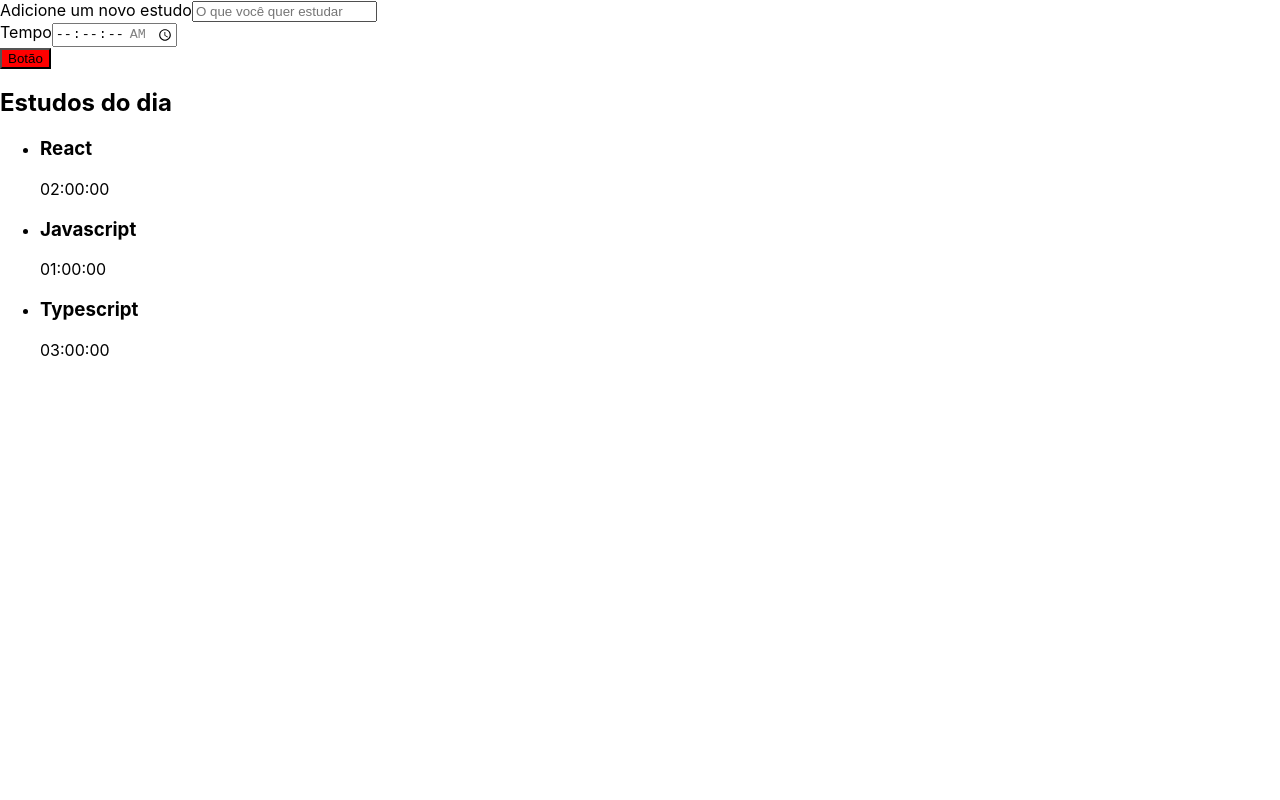
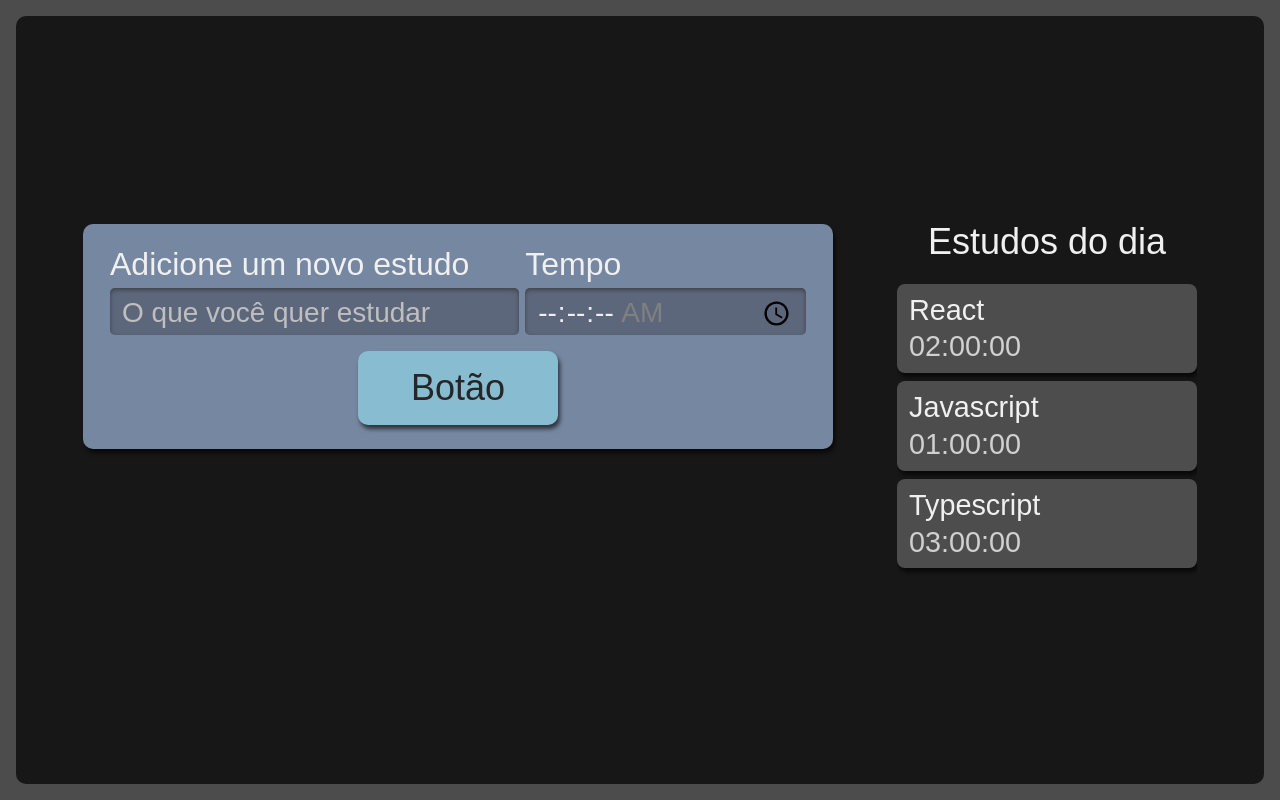
Before and after one commit to Rafaelgeomo/alura-studies, a React (Create React App) app: page / in a window 1280 px wide. Built offline with nearby package versions, Linux system fonts and the light colour scheme.

Commit message:
estilizando atraves do scss

```diff
--- a/package.json
+++ b/package.json
@@ -33,5 +33,8 @@
       "last 1 firefox version",
       "last 1 safari version"
     ]
+  },
+  "devDependencies": {
+    "sass": "^1.69.5"
   }
 }
--- a/src/App.tsx
+++ /dev/null
@@ -1,14 +0,0 @@
-import React from 'react';
-import Formulario from './components/Formulario';
-import Lista from './components/lista';
-
-function App() {
-  return (
-    <div className="App">
-      <Formulario />
-      <Lista />
-    </div>
-  );
-}
-
-export default App;
--- a/src/components/Formulario/index.tsx
+++ b/src/components/Formulario/index.tsx
@@ -1,12 +1,13 @@
 import React from "react";
 import Botao from "../Botao";
+import './style.scss';
 
 //isso é chamado de class component forma mais antiga de ser usada
 class Formulario extends React.Component {
   render() {
     return (
-      <form>
-        <div>
+      <form className="novaTarefa">
+        <div className="inputContainer">
           <label htmlFor="tarefa"> {/* html for serve pra que o input com o mesmo nome seja o foco quando clicado */}
             Adicione um novo estudo
           </label>
@@ -18,7 +19,7 @@
             required
           />
         </div>
-        <div>
+        <div className="inputContainer">
           <label htmlFor="tempo">Tempo</label>
           <input
             type="time"
--- /dev/null
+++ b/src/components/Formulario/style.scss
@@ -0,0 +1,61 @@
+.novaTarefa {
+  display:flex;
+  flex-direction: column;
+  grid-area: nova-tarefa;
+  background-color: #7687A1;
+  border-radius: 10px;
+  box-shadow: 2px 4px 4px #0000009F;
+  padding: 12px;
+
+  .inputContainer {
+    display: flex;
+    flex-direction: column;
+    width: 100%;
+    margin-bottom: 16px;
+
+    label {
+      margin-bottom: 8px;
+      font-size: 1.25rem;
+    }
+
+    input {
+      width: 100%;
+      padding: 8px 12px 4px;
+      box-sizing: border-box;
+      border: unset;
+      border-radius: 5px;
+      background-color: #5D677C;
+      box-shadow: 0px 2px 4px #2D2B2B9F inset;
+
+      &::placeholder {
+        color: #BFBFBF;
+      }
+    }
+  }
+
+  @media screen and (min-width: 1280px) {
+    flex-direction: row;
+    flex-wrap: wrap;
+    justify-content: space-around;
+    font-size: 2.25rem;
+    padding: 24px;
+    box-sizing: border-box;
+
+    .inputContainer {
+      width: calc(60% - 12px);
+
+      &:last-of-type {
+        width: 40%;
+      }
+
+      label {
+        font-size: 2rem;
+      }
+
+      input {
+        height: 100%;
+        font-size: 1.75rem;
+      }
+    }
+  }
+}
--- a/src/components/botao/index.tsx
+++ b/src/components/botao/index.tsx
@@ -1,14 +1,10 @@
 import React from "react";
+import './style.scss';
 
 class Botao extends React.Component {
   render(){
-    const estaAtivo = false;
-    const styles = {
-      backgroundColor: estaAtivo ? "green" : "red" //se estiver ativo ficar verde senao vermelho
-    }
     return (
-      <button style={styles}>
-
+      <button className="botao">
         Botão
       </button>
     )
--- /dev/null
+++ b/src/components/botao/style.scss
@@ -0,0 +1,25 @@
+.botao {
+  align-self: center;
+  background-color: #88bcd1;
+  border-radius: 10px;
+  box-shadow: 2px 4px 4px #0000009F;
+  color: #272626;
+  cursor: pointer;
+  font-size: 1.25rem;
+  padding: 16px;
+  width: 150px;
+
+  &:active {
+    background-color: #7CA6B7;
+    box-shadow: 2px 2px 4px #0000009F inset;
+  }
+}
+
+@media screen and (min-width: 1280px) {
+  .botao {
+    grid-column-start: span 2;
+    justify-self: center;
+    width: 200px;
+    font-size: 2.25rem;
+  }
+}
--- a/src/components/lista/index.tsx
+++ b/src/components/lista/index.tsx
@@ -1,4 +1,5 @@
 import React from "react";
+import './style.scss';
 
 //isso é chamado de function component forma mais atual de ser usada
 function Lista(){
@@ -13,11 +14,11 @@
     tempo: '03:00:00'
   }]
   return(
-    <aside>
+    <aside className="listaTarefas">
       <h2> Estudos do dia </h2>
       <ul>
         {tarefas.map((item, index)=> ( //A função no JavaScript que nos permite fazer isso é a .map, que roda, faz o loop no array e retorna algo de cada iteração.
-          <li key={index}>
+          <li key={index} className="item">
             <h3> {item.tarefa} </h3>
             <span> {item.tempo} </span>
           </li>
--- /dev/null
+++ b/src/components/lista/style.scss
@@ -0,0 +1,75 @@
+.listaTarefas {
+  grid-area: tarefas;
+  height: 100%;
+
+  h2 {
+    font-size: 1.25rem;
+    margin-bottom: 12px;
+  }
+
+  ul {
+    max-height: 350px;
+    overflow-y: scroll;
+  	scrollbar-width: thin;
+  }
+
+  @media screen and (min-width:1280px) {
+
+    h2{
+      text-align: center;
+      font-size: 2.25rem;
+      margin-bottom: 24px;
+    }
+
+    ul {
+      overflow: auto;
+      max-height: 500px;
+    }
+  }
+}
+
+.item {
+  background-color: #4D4D4D;
+  border-radius: 8px;
+  box-shadow: 2px 4px 4px #0000009F;
+  padding: 12px;
+  margin-bottom: 8px;
+  position: relative;
+  cursor: pointer;
+
+  h3 {
+    margin-bottom: 8px;
+    word-break: break-all;
+  }
+
+  span {
+    color: #D0D0D0;
+  }
+
+  @media screen and (min-width:1280px) {
+    font-size: 1.8rem;
+  }
+}
+
+.itemSelecionado {
+  background-color: #292929;
+  box-shadow: 2px 4px 4px #0000009F inset;
+}
+
+.itemCompletado {
+  background-color: #566F42;
+  cursor: auto;
+
+  .concluido {
+    display: block;
+    background-image: url('../../assets/img/check-mark.svg');
+    background-repeat: no-repeat;
+    background-size: 38px 38px;
+    position: absolute;
+    top: 50%;
+    right: 12px;
+    transform: translateY(-50%);
+    width: 42px;
+    height: 43px;
+  }
+}
--- a/src/index.css
+++ b/src/index.css
@@ -11,3 +11,99 @@
   font-family: source-code-pro, Menlo, Monaco, Consolas, 'Courier New',
     monospace;
 }
+
+html, body, div, span, applet, object, iframe,
+h1, h2, h3, h4, h5, h6, p, blockquote, pre,
+a, abbr, acronym, address, big, cite, code,
+del, dfn, em, img, ins, kbd, q, s, samp,
+small, strike, strong, sub, sup, tt, var,
+b, u, i, center,
+dl, dt, dd, ol, ul, li,
+fieldset, form, label, legend,
+table, caption, tbody, tfoot, thead, tr, th, td,
+article, aside, canvas, details, embed,
+figure, figcaption, footer, header, hgroup,
+menu, nav, output, ruby, section, summary,
+time, mark, audio, video {
+	margin: 0;
+	padding: 0;
+	border: 0;
+	font-size: 100%;
+	font: inherit;
+	vertical-align: baseline;
+}
+/* HTML5 display-role reset for older browsers */
+article, aside, details, figcaption, figure,
+footer, header, hgroup, menu, nav, section {
+	display: block;
+}
+body {
+	line-height: 1;
+}
+ol, ul {
+	list-style: none;
+}
+blockquote, q {
+	quotes: none;
+}
+blockquote:before, blockquote:after,
+q:before, q:after {
+	content: '';
+	content: none;
+}
+table {
+	border-collapse: collapse;
+	border-spacing: 0;
+}
+
+
+input {
+	font-family: inherit;
+	font-size: inherit;
+	font-weight: inherit;
+	color: inherit;
+}
+
+button {
+	border: unset;
+	background-color: unset;
+	font-family: inherit;
+	font-size: inherit;
+	font-weight: inherit;
+	color: inherit;
+}
+
+@import url('https://fonts.googleapis.com/css2?family=Manjari&display=swap');
+
+body {
+	display: flex;
+	justify-content: center;
+	font-family: 'Manjari', sans-serif;
+	color: #F0F0F0;
+	background-color: #4C4C4C;
+	height: 100%;
+	width: 100%;
+	padding: 16px;
+	box-sizing: border-box;
+}
+
+#root {
+	width: 100%;
+}
+
+::-webkit-scrollbar {
+	width: 8px;
+}
+
+::-webkit-scrollbar-track {
+	background: unset;
+}
+
+::-webkit-scrollbar-thumb {
+	border-radius: 4px;
+	background: #888;
+}
+
+::-webkit-scrollbar-thumb:hover {
+	background: #555;
+}
--- a/src/index.tsx
+++ b/src/index.tsx
@@ -1,7 +1,7 @@
 import React from 'react';
 import ReactDOM from 'react-dom/client';
 import './index.css';
-import App from './App';
+import App from './pages/App';
 
 
 const root = ReactDOM.createRoot(
--- /dev/null
+++ b/src/pages/App.tsx
@@ -0,0 +1,15 @@
+import React from 'react';
+import Formulario from '../components/Formulario';
+import Lista from '../components/lista';
+import './style.scss';
+
+function App() {
+  return (
+    <div className="AppStyle">
+      <Formulario />
+      <Lista />
+    </div>
+  );
+}
+
+export default App;
--- /dev/null
+++ b/src/pages/style.scss
@@ -0,0 +1,30 @@
+.AppStyle {
+  display: grid;
+  grid-template-rows: min-content min-content auto;
+  grid-template-areas:
+  "nova-tarefa"
+  "cronometro"
+  "tarefas"
+  ;
+  row-gap: 24px;
+  min-width: 320px;
+  min-height: calc(100vh - 32px);
+  width: 100%;
+  padding: 32px;
+  box-sizing: border-box;
+  border-radius: 10px;
+  background-color: #171717;
+
+  @media screen and (min-width:1280px)  {
+    grid-template-areas:
+    "nova-tarefa tarefas"
+    "cronometro tarefas"
+    ;
+    column-gap: 64px;
+    grid-template-rows: min-content min-content;
+    grid-template-columns: 750px 300px;
+    justify-content: center;
+    align-content: center;
+    padding: 64px;
+  }
+}
```
Also changed, not shown: src/assets/img/check-mark.svg (added), 1 other file (tests, documents, lock files or other folders).
